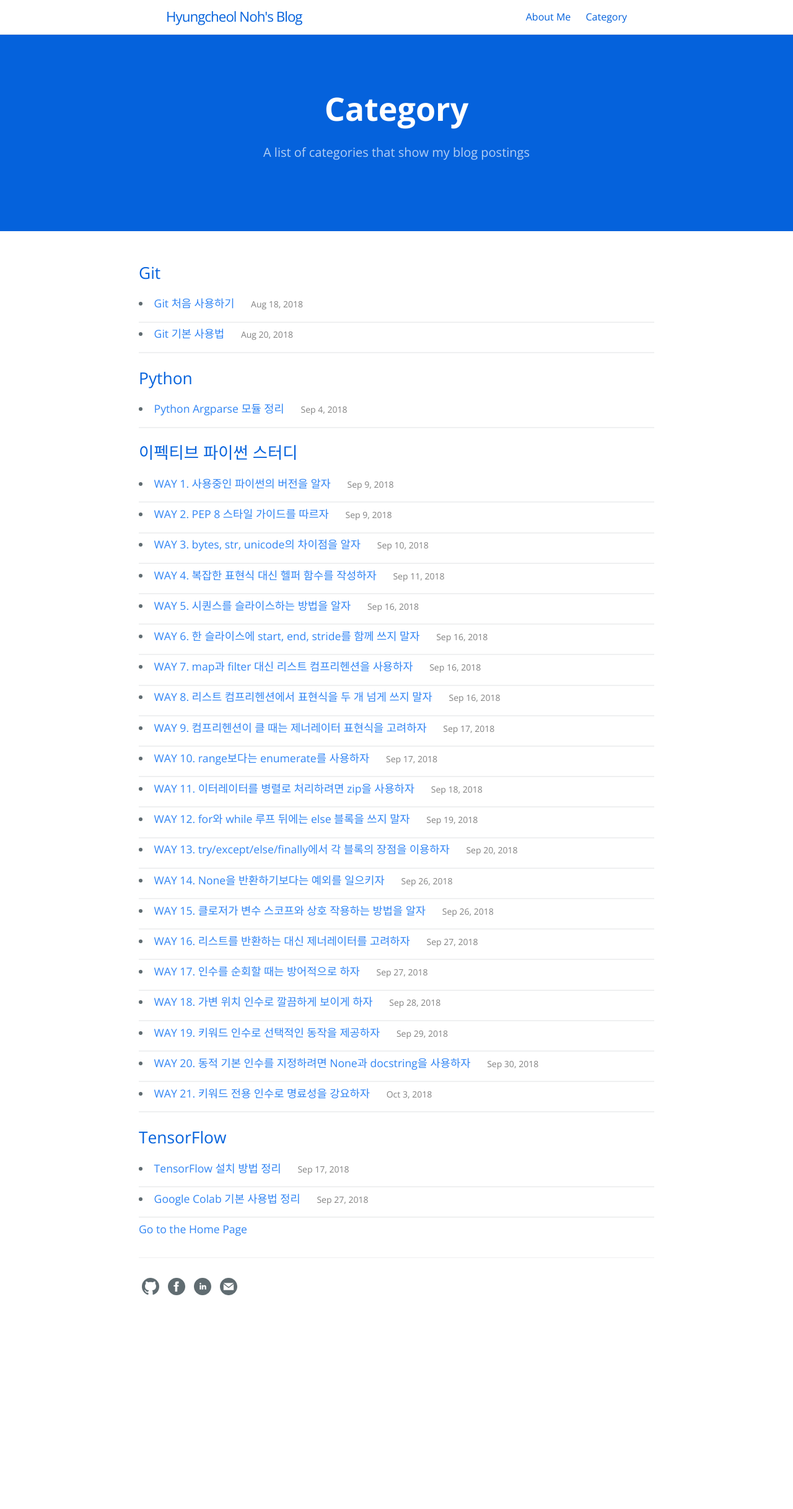
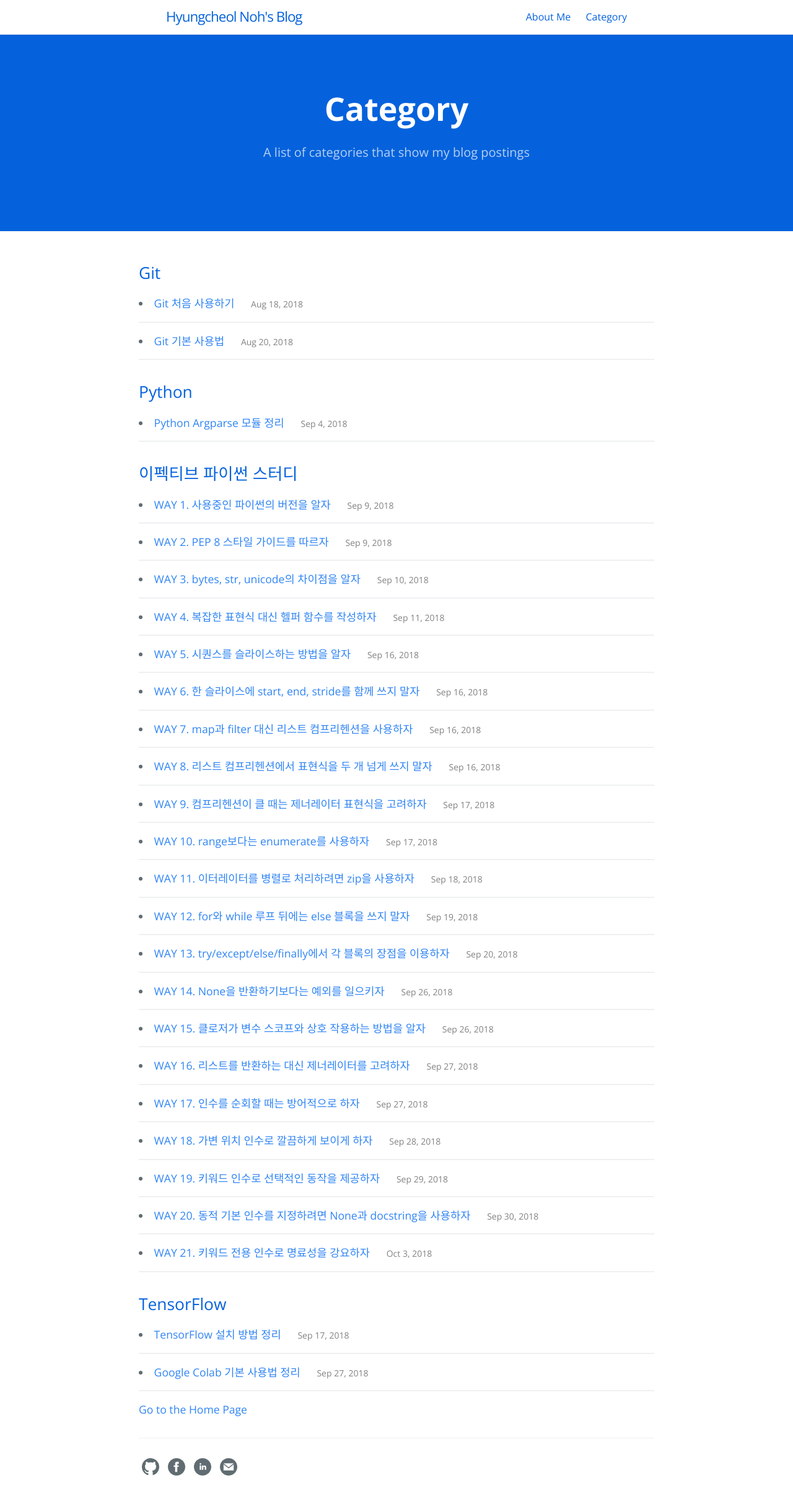
Before and after one commit to hcnoh/hcnoh.github.io, a Jekyll site: the page built from category.md, in a window 1280 px wide. Shown: the whole page at 62% size. Built offline with Jekyll 4.4.1, drawn with Linux system fonts in a browser that asks for light colours; before the commit the page ends 2144 px from its top, so only the background shows below that.

Commit message:
Update category.html

```diff
--- a/_layouts/category.html
+++ b/_layouts/category.html
@@ -10,7 +10,7 @@ layout: default
   {% assign pages_list = tag[1] %}
   {% for post in pages_list reversed %}
 
-    <li style="margin-bottom: -0.7rem;">
+    <li>
 
       {% assign date_format = site.cayman-blog.date_format | default: "%b %-d, %Y" %}
 
```
